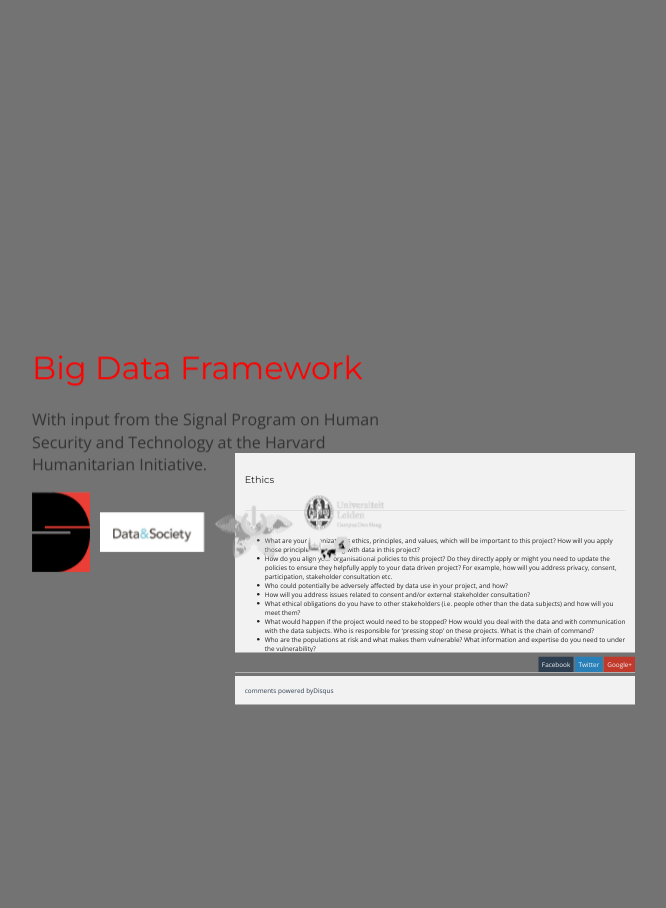
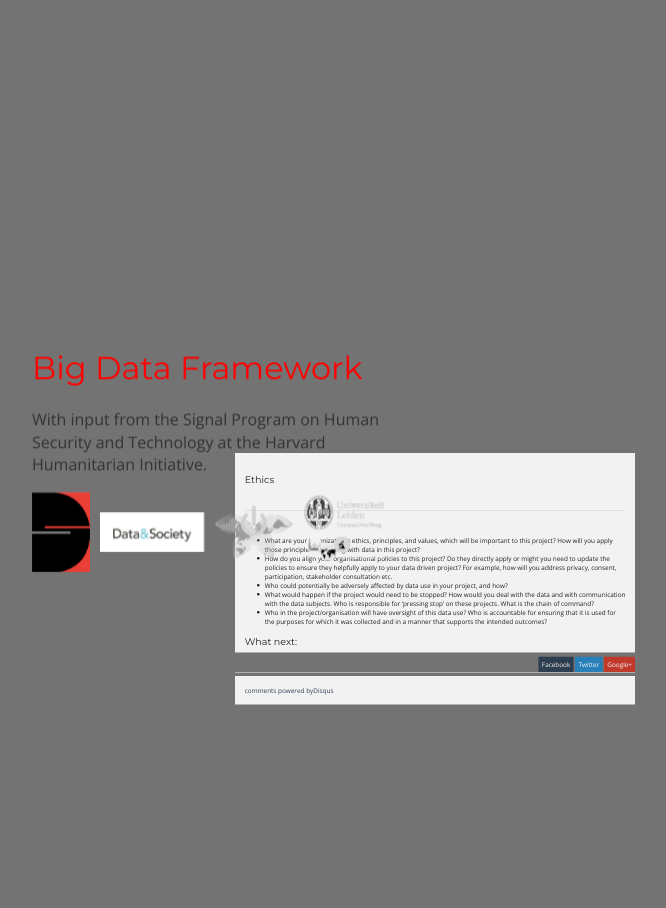
Before and after one commit to the-engine-room/big-data-framework, a Jekyll site: the page built from _posts/0000-01-02-ethics.md, in a window 1280 px wide. Shown: the whole page, without its empty margins (408-1074 px from the left). Built offline with Jekyll 4.4.1, drawn with Linux system fonts in a browser that asks for light colours; Markdown is read by kramdown in place of the engine named in the settings; comment, search, counter and statistics services are not loaded; a style sheet for code colours, icons or effects is not loaded.

Commit message:
cut down text

```diff
--- a/_posts/0000-01-02-ethics.md
+++ b/_posts/0000-01-02-ethics.md
@@ -6,10 +6,7 @@
 - What are your organization’s ethics, principles, and values, which will be important to this project? How will you apply those principles to working with data in this project?
 - How do you align your organisational policies to this project? Do they directly apply or might you need to update the policies to ensure they helpfully apply to your data driven project? For example, how will you address privacy, consent, participation, stakeholder consultation etc.
 - Who could potentially be adversely affected by data use in your project, and how?
-- How will you address issues related to consent and/or external stakeholder consultation?
-- What ethical obligations do you have to other stakeholders (i.e. people other than the data subjects) and how will you meet them?
-- What would happen if the project would need to be stopped? How would you deal with the data and with communication with the data subjects. Who is responsible for ‘pressing stop’ on these projects.   What is the chain of command?
-- Who are the populations at risk and what makes them vulnerable? What information and expertise do you need to under the vulnerability?
+- What would happen if the project would need to be stopped? How would you deal with the data and with communication with the data subjects. Who is responsible for ‘pressing stop’ on these projects. What is the chain of command?
 - Who in the project/organisation will have oversight of this data use? Who is accountable for ensuring that it is used for the purposes for which it was collected and in a manner that supports the intended outcomes?
 
 ##What next:
```
